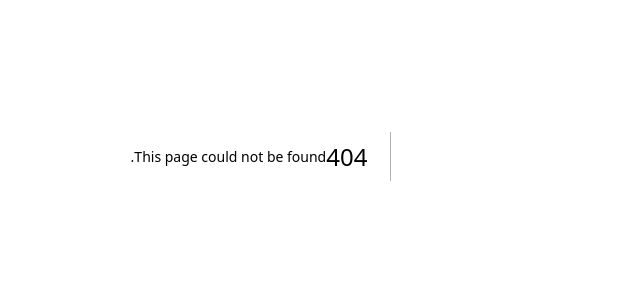
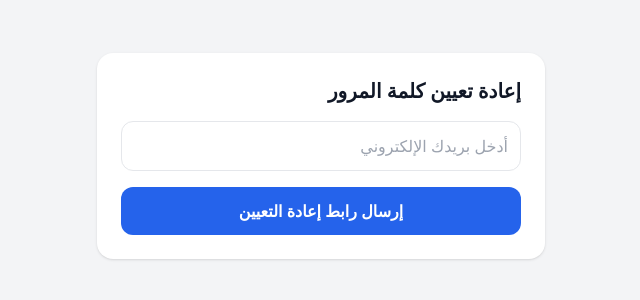
Before and after one commit to yashendy/gluceel-web, a Next.js app: page /reset in a window 1280 px wide. Before the commit this address had no page. Shown: the part 244-544 px from the top of the page, without its empty margins (411-1051 px from the left). Built offline with nearby package versions, Linux system fonts and the light colour scheme.

Commit message:
Create page.tsx

```diff
--- /dev/null
+++ b/app/(auth)/reset/page.tsx
@@ -0,0 +1,68 @@
+"use client";
+
+import { useState } from "react";
+import { supabaseBrowser } from "@/lib/supabase-browser";
+
+export const dynamic = "force-dynamic";
+
+export default function ResetPasswordPage() {
+  const [email, setEmail] = useState("");
+  const [sent, setSent] = useState(false);
+  const [error, setError] = useState<string | null>(null);
+  const [loading, setLoading] = useState(false);
+
+  const onSubmit = async (e: React.FormEvent) => {
+    e.preventDefault();
+    setError(null);
+    setLoading(true);
+
+    const sb = supabaseBrowser();
+    const redirectTo =
+      typeof window !== "undefined"
+        ? `${window.location.origin}/update-password`
+        : undefined;
+
+    const { error } = await sb.auth.resetPasswordForEmail(email, { redirectTo });
+    setLoading(false);
+
+    if (error) setError(error.message);
+    else setSent(true);
+  };
+
+  return (
+    <main dir="rtl" className="min-h-screen bg-gray-100 flex items-center">
+      <div className="container mx-auto px-4">
+        <div className="max-w-md mx-auto bg-white rounded-2xl shadow p-6">
+          <h1 className="text-xl font-semibold mb-4">إعادة تعيين كلمة المرور</h1>
+
+          {sent ? (
+            <p className="text-green-700">
+              تم إرسال رابط إعادة التعيين إلى بريدك الإلكتروني. من فضلك افحص بريدك.
+            </p>
+          ) : (
+            <form onSubmit={onSubmit} className="space-y-4">
+              <input
+                type="email"
+                placeholder="أدخل بريدك الإلكتروني"
+                className="w-full rounded-xl border p-3 focus:outline-none focus:ring-2 focus:ring-blue-500"
+                value={email}
+                onChange={(e) => setEmail(e.target.value)}
+                required
+              />
+
+              {error && <div className="text-red-600 text-sm">{error}</div>}
+
+              <button
+                type="submit"
+                disabled={loading}
+                className="w-full rounded-xl bg-blue-600 hover:bg-blue-700 text-white font-semibold py-3 transition"
+              >
+                {loading ? "جارٍ الإرسال..." : "إرسال رابط إعادة التعيين"}
+              </button>
+            </form>
+          )}
+        </div>
+      </div>
+    </main>
+  );
+}
```
